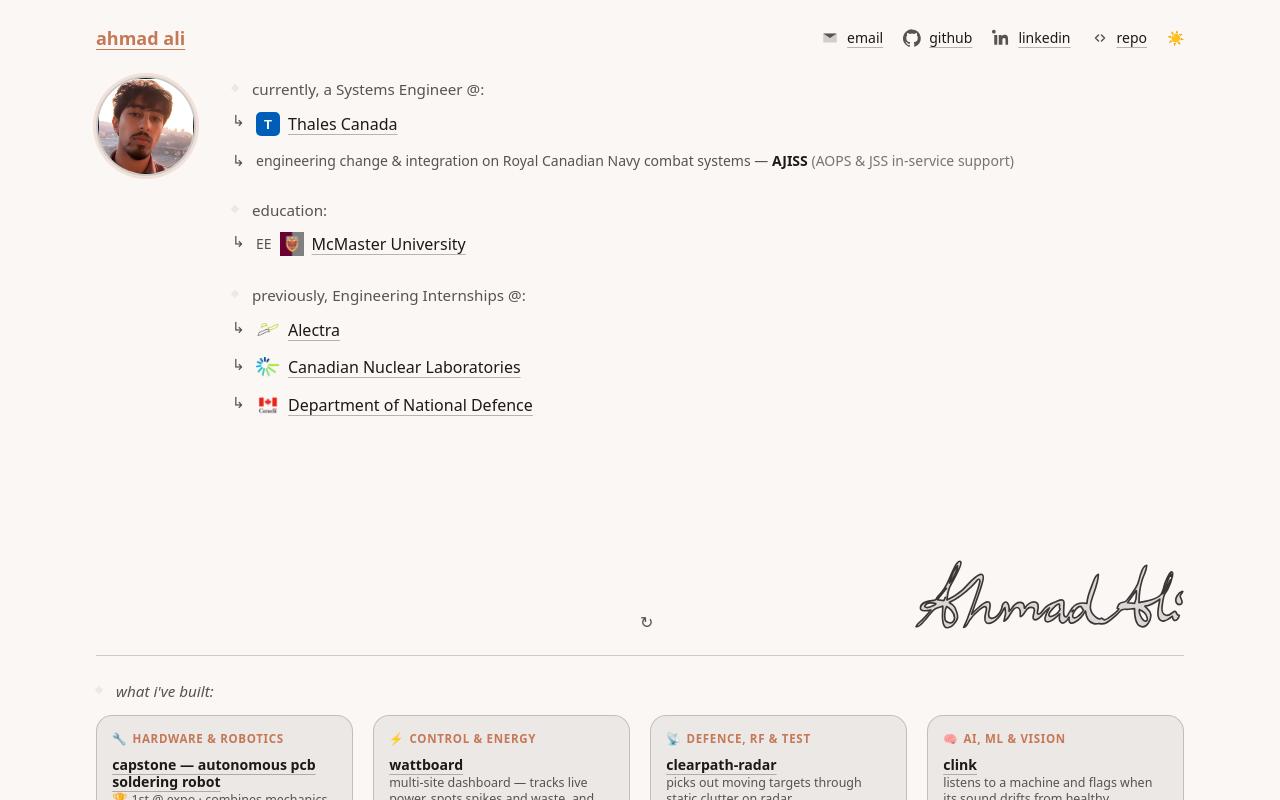
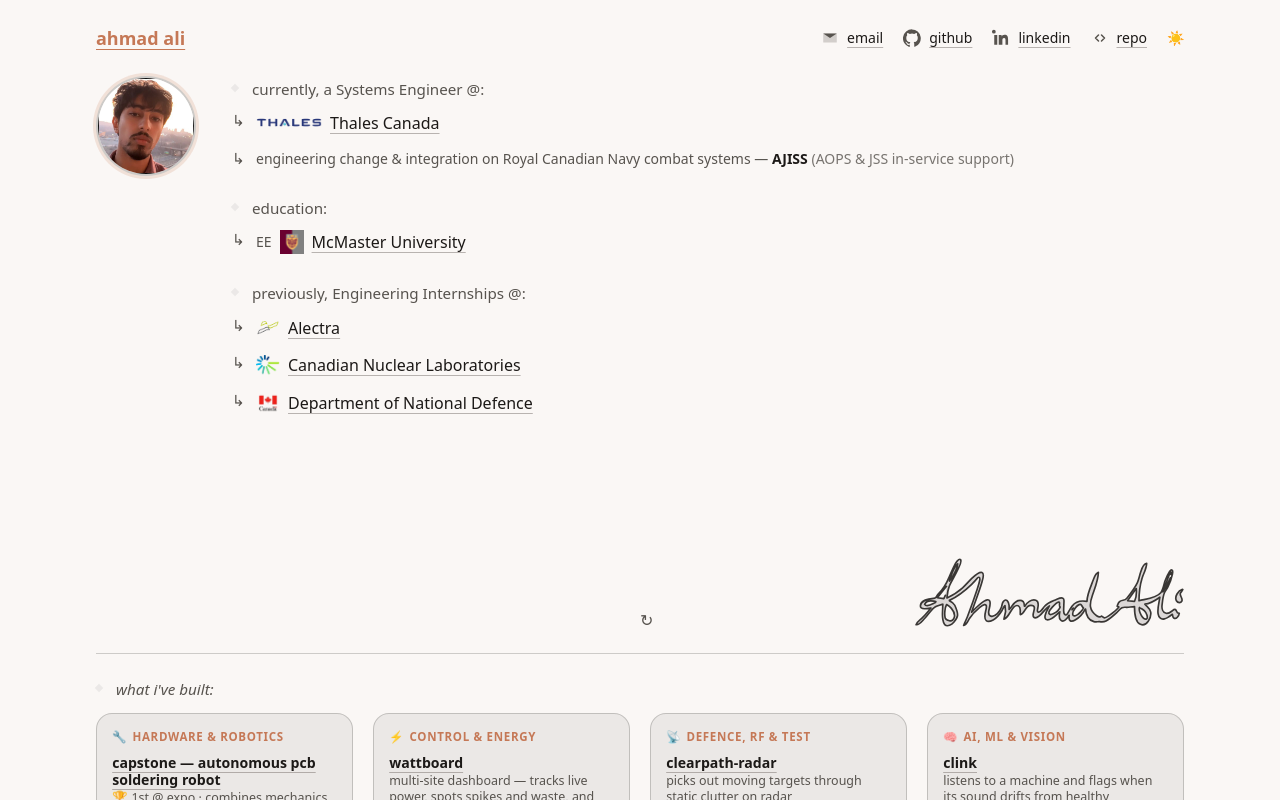
Before and after one commit to chaffybird56/portfolio, a Next.js app: page / in a window 1280 px wide. Shown: the top 800 px of the page. Built offline with nearby package versions, Linux system fonts and the light colour scheme.

Commit message:
Portfolio: use official Thales wordmark logo
Replace placeholder badge with the Thales Group logo from thalesgroup.com
and size it as a wordmark alongside other employer logos.

```diff
--- a/src/app/components/Currently.js
+++ b/src/app/components/Currently.js
@@ -11,11 +11,11 @@
           <span className="li-arrow">↳</span>
           <span className="inline-logo">
             <Image
-              src="/logos/thales.svg"
+              src="/logos/thales.png"
               alt="Thales logo"
-              width={24}
+              width={88}
               height={24}
-              className="logo-24 object-contain"
+              className="logo-wordmark logo-thales object-contain"
             />
             <Link
               href="https://www.thalesgroup.com/en/countries/europe/canada"
--- a/src/app/globals.css
+++ b/src/app/globals.css
@@ -185,6 +185,14 @@
 /* logos */
 .logo-18{ width:18px; height:18px; }
 .logo-24{ width:24px; height:24px; }
+.logo-wordmark{
+  height:22px;
+  width:auto;
+  max-width:96px;
+}
+html[data-theme="dark"] .logo-thales{
+  filter:brightness(1.45) contrast(1.05);
+}
 .inline-logo{ @apply inline-flex items-center gap-2; }
 
 /* header */
```
Also changed, not shown: public/logos/thales.png (added), public/logos/thales.svg (deleted).
